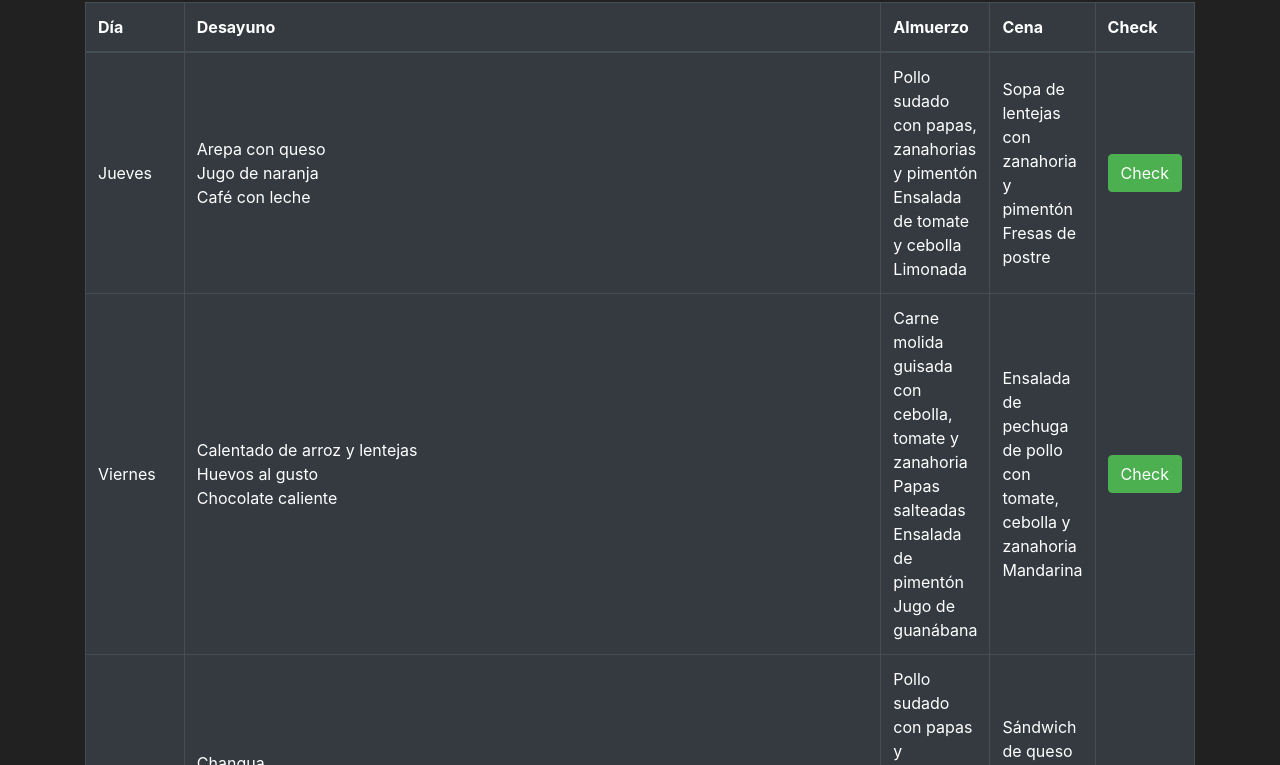
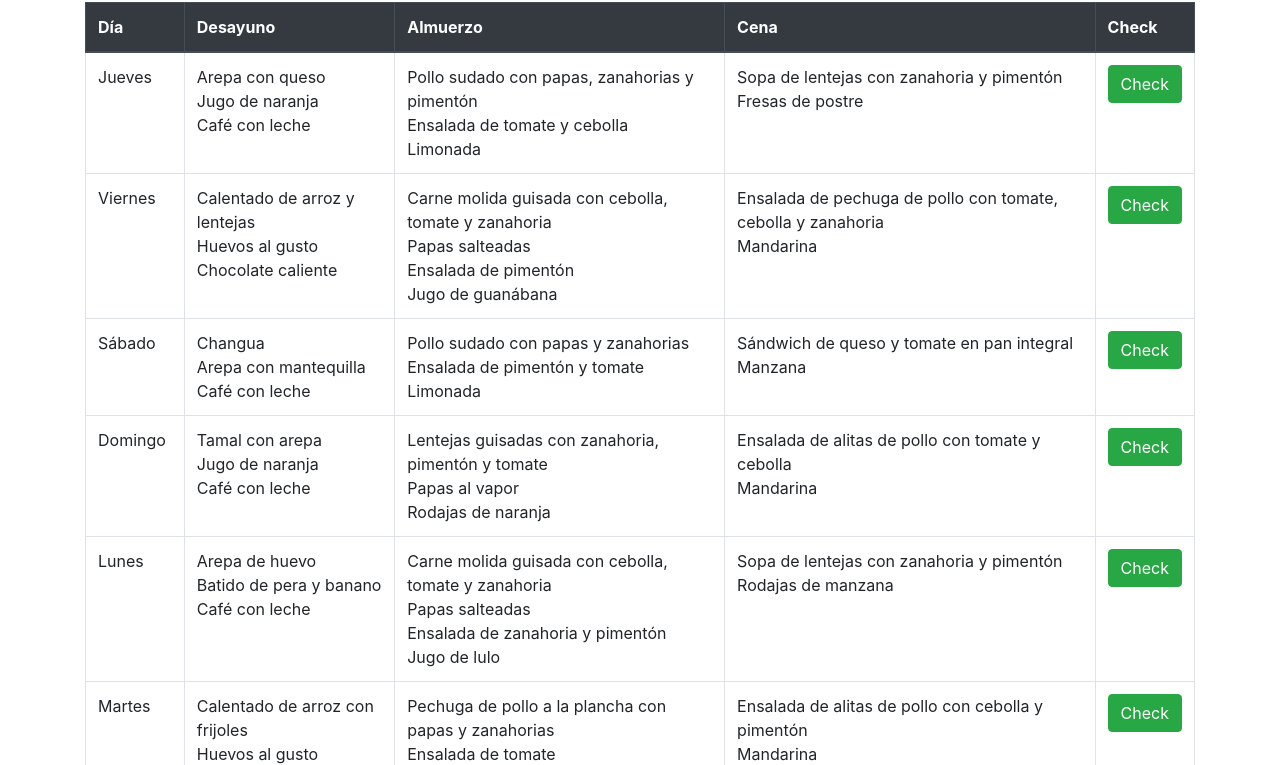
Before and after one commit to yesidleon1393/yesMasterCheff, a plain HTML site: page index.html in a window 1280 px wide. Shown: the part 102-867 px from the top of the page. Drawn offline with nearby package versions, Linux system fonts and the light colour scheme.

Commit message:
Update index.html

```diff
--- a/index.html
+++ b/index.html
@@ -3,46 +3,18 @@
 <head>
     <meta charset="UTF-8">
     <meta name="viewport" content="width=device-width, initial-scale=1.0">
-    <title>Menú Semanal Editable</title>
+    <title>Menú yesMasterCheff</title>
     <link href="https://maxcdn.bootstrapcdn.com/bootstrap/4.5.2/css/bootstrap.min.css" rel="stylesheet">
     <style>
-        body {
-            background-color: #212121;
-            color: white;
-        }
-        .table {
-            color: white;
-        }
         .table thead th {
             vertical-align: middle;
-        }
-        .table tbody tr td {
-            vertical-align: middle;
-        }
-        .btn-success {
-            background-color: #4CAF50;
-            border-color: #4CAF50;
-        }
-        .btn-success:hover {
-            background-color: #45A049;
-            border-color: #45A049;
-        }
-        .btn-success:focus {
-            box-shadow: none;
-        }
-        .editable {
-            border: none;
-            background: transparent;
-            color: inherit;
-            width: 100%;
-            outline: none;
         }
     </style>
 </head>
 <body>
 <div class="container mt-5">
-    <h1 class="text-center">Menú Semanal Editable</h1>
-    <table id="menu-table" class="table table-bordered table-dark">
+    <h1 class="text-center">yesMasterCheff</h1>
+    <table class="table table-bordered">
         <thead class="thead-dark">
             <tr>
                 <th>Día</th>
@@ -55,9 +27,9 @@
         <tbody>
             <tr>
                 <td>Jueves</td>
-                <td contenteditable="true" class="editable">Arepa con queso<br>Jugo de naranja<br>Café con leche</td>
-                <td contenteditable="true" class="editable">Pollo sudado con papas, zanahorias y pimentón<br>Ensalada de tomate y cebolla<br>Limonada</td>
-                <td contenteditable="true" class="editable">Sopa de lentejas con zanahoria y pimentón<br>Fresas de postre</td>
+                <td>Arepa con queso<br>Jugo de naranja<br>Café con leche</td>
+                <td>Pollo sudado con papas, zanahorias y pimentón<br>Ensalada de tomate y cebolla<br>Limonada</td>
+                <td>Sopa de lentejas con zanahoria y pimentón<br>Fresas de postre</td>
                 <td><button class="btn btn-success">Check</button></td>
             </tr>
             <tr>
@@ -65,7 +37,7 @@
                 <td>Calentado de arroz y lentejas<br>Huevos al gusto<br>Chocolate caliente</td>
                 <td>Carne molida guisada con cebolla, tomate y zanahoria<br>Papas salteadas<br>Ensalada de pimentón<br>Jugo de guanábana</td>
                 <td>Ensalada de pechuga de pollo con tomate, cebolla y zanahoria<br>Mandarina</td>
-                <td><button class="btn btn-success">Check</td>
+                <td><button class="btn btn-success">Check</button></td>
             </tr>
             <tr>
                 <td>Sábado</td>
@@ -109,31 +81,11 @@
                 <td>Sopa de lentejas con zanahoria y pimentón<br>Fresas de postre</td>
                 <td><button class="btn btn-success">Check</button></td>
             </tr>
-            <!-- Aquí van los demás días del menú, sigue el mismo formato -->
         </tbody>
     </table>
 </div>
 <script src="https://code.jquery.com/jquery-3.5.1.slim.min.js"></script>
 <script src="https://cdn.jsdelivr.net/npm/@popperjs/core@2.9.2/dist/umd/popper.min.js"></script>
 <script src="https://maxcdn.bootstrapcdn.com/bootstrap/4.5.2/js/bootstrap.min.js"></script>
-<script>
-    $(document).ready(function() {
-        // Función para guardar los cambios al hacer clic fuera de la celda editable
-        $('#menu-table td[contenteditable=true]').blur(function() {
-            var newText = $(this).text().trim();
-            $(this).html(newText);
-        });
-
-        // Función para marcar como "checked" al hacer clic en el botón
-        $('.btn-success').click(function() {
-            $(this).toggleClass('btn-secondary').toggleClass('btn-success');
-            if ($(this).hasClass('btn-secondary')) {
-                $(this).text('Checked');
-            } else {
-                $(this).text('Check');
-            }
-        });
-    });
-</script>
 </body>
 </html>
```
